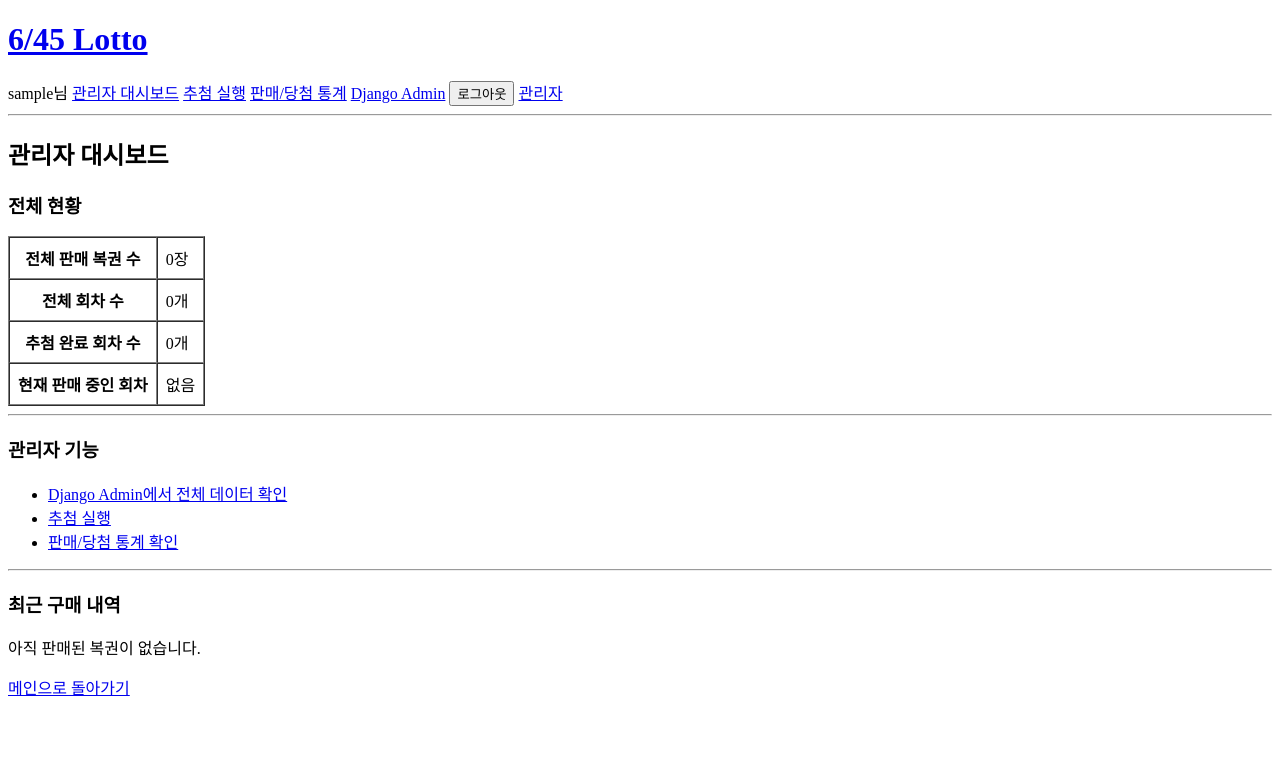
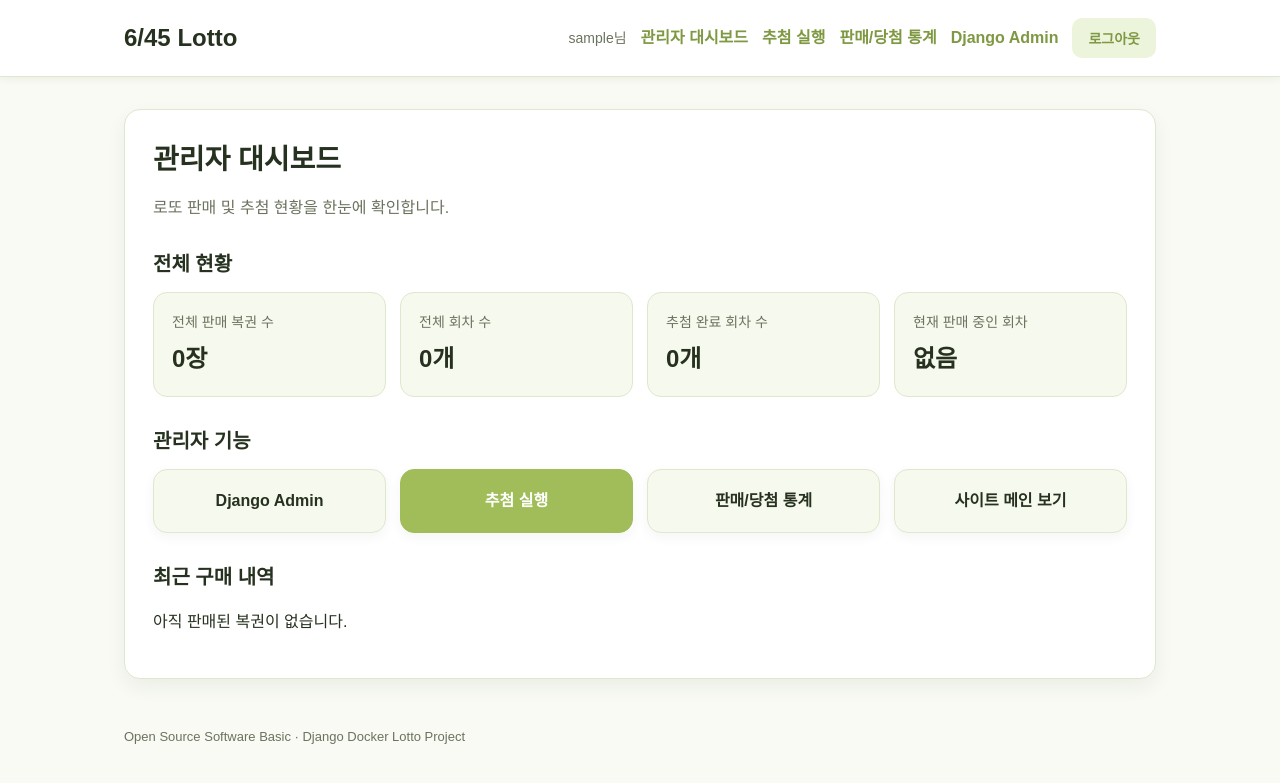
Before and after one commit to johaeunn/django-lotto-site, a Django app: page /admin/dashboard/ in a window 1280 px wide. Shown: the top 783 px of the page. Run offline with Django 5.2, Linux system fonts and the light colour scheme; the visitor is signed in with stand-in values (Sample User, id 1); data comes from the database, SQL or seed files in the repository; data that the repository does not hold is empty.

Commit message:
feat: UI 개선 및 관리자 로그인 리다이렉트 추가

```diff
--- a/config/urls.py
+++ b/config/urls.py
@@ -11,6 +11,9 @@ urlpatterns = [
 
     path("admin/", admin.site.urls),
 
+    # 기본 login 대신 커스텀 로그인 view를 사용
+    path("login/", lotto_views.CustomLoginView.as_view(), name="login"),
+
     # Django 기본 로그인/로그아웃 URL
     path("", include("django.contrib.auth.urls")),
 
--- /dev/null
+++ b/lotto/static/lotto/css/style.css
@@ -0,0 +1,348 @@
+:root {
+    --primary: #a1bd5a;
+    --primary-dark: #7f9842;
+    --primary-light: #edf4dc;
+    --primary-soft: #f6f9ee;
+    --text-main: #26321f;
+    --text-muted: #6b735f;
+    --border: #dfe7cc;
+    --background: #f8faf3;
+    --card: #ffffff;
+    --danger: #d9534f;
+}
+
+* {
+    box-sizing: border-box;
+}
+
+body {
+    margin: 0;
+    background-color: var(--background);
+    color: var(--text-main);
+    font-family: Arial, "Noto Sans KR", sans-serif;
+    line-height: 1.6;
+}
+
+a {
+    color: var(--primary-dark);
+    text-decoration: none;
+    font-weight: 600;
+}
+
+a:hover {
+    text-decoration: underline;
+}
+
+.site-header {
+    background-color: var(--card);
+    border-bottom: 1px solid var(--border);
+    box-shadow: 0 2px 8px rgba(38, 50, 31, 0.06);
+}
+
+.header-inner {
+    max-width: 1080px;
+    margin: 0 auto;
+    padding: 18px 24px;
+    display: flex;
+    align-items: center;
+    justify-content: space-between;
+    gap: 20px;
+}
+
+.logo {
+    color: var(--text-main);
+    font-size: 24px;
+    font-weight: 800;
+}
+
+.nav {
+    display: flex;
+    align-items: center;
+    gap: 14px;
+    flex-wrap: wrap;
+}
+
+.nav-user {
+    color: var(--text-muted);
+    font-size: 14px;
+}
+
+.container {
+    max-width: 1080px;
+    margin: 32px auto;
+    padding: 0 24px;
+}
+
+.card {
+    background-color: var(--card);
+    border: 1px solid var(--border);
+    border-radius: 16px;
+    padding: 28px;
+    box-shadow: 0 8px 20px rgba(38, 50, 31, 0.06);
+}
+
+.page-title {
+    margin: 0 0 12px;
+    font-size: 28px;
+}
+
+.page-description {
+    margin-top: 0;
+    color: var(--text-muted);
+}
+
+.section {
+    margin-top: 28px;
+}
+
+.section-title {
+    margin-bottom: 12px;
+    font-size: 20px;
+}
+
+.button,
+.button-secondary,
+.button-outline,
+button {
+    display: inline-block;
+    border: none;
+    border-radius: 10px;
+    padding: 10px 16px;
+    background-color: var(--primary);
+    color: #ffffff;
+    font-size: 14px;
+    font-weight: 700;
+    cursor: pointer;
+}
+
+.button:hover,
+.button-secondary:hover,
+.button-outline:hover,
+button:hover {
+    background-color: var(--primary-dark);
+    text-decoration: none;
+}
+
+.button-secondary {
+    background-color: var(--primary-light);
+    color: var(--primary-dark);
+}
+
+.button-secondary:hover {
+    background-color: #dfecc2;
+    color: var(--primary-dark);
+}
+
+.button-outline {
+    background-color: #ffffff;
+    color: var(--primary-dark);
+    border: 1px solid var(--primary);
+}
+
+.button-outline:hover {
+    background-color: var(--primary-soft);
+    color: var(--primary-dark);
+}
+
+.inline-form {
+    display: inline;
+}
+
+.link-row {
+    display: flex;
+    gap: 10px;
+    flex-wrap: wrap;
+    margin: 16px 0;
+}
+
+.table-wrap {
+    width: 100%;
+    overflow-x: auto;
+}
+
+table {
+    width: 100%;
+    border-collapse: collapse;
+    background-color: #ffffff;
+    border: 1px solid var(--border);
+    border-radius: 12px;
+    overflow: hidden;
+}
+
+th,
+td {
+    padding: 12px 14px;
+    border-bottom: 1px solid var(--border);
+    text-align: left;
+    vertical-align: middle;
+}
+
+th {
+    background-color: var(--primary-light);
+    color: var(--text-main);
+    font-weight: 700;
+}
+
+tr:last-child td {
+    border-bottom: none;
+}
+
+input[type="text"],
+input[type="password"],
+input[type="email"] {
+    width: 100%;
+    max-width: 420px;
+    padding: 10px 12px;
+    border: 1px solid var(--border);
+    border-radius: 10px;
+    background-color: #ffffff;
+    font-size: 14px;
+}
+
+input:focus {
+    outline: 2px solid var(--primary-light);
+    border-color: var(--primary);
+}
+
+.help-text,
+small {
+    color: var(--text-muted);
+}
+
+.error,
+.errorlist {
+    color: var(--danger);
+}
+
+.status-badge {
+    display: inline-block;
+    border-radius: 999px;
+    padding: 4px 10px;
+    background-color: var(--primary-light);
+    color: var(--primary-dark);
+    font-size: 13px;
+    font-weight: 700;
+}
+
+.status-muted {
+    background-color: #eeeeee;
+    color: #666666;
+}
+
+.stat-grid {
+    display: grid;
+    grid-template-columns: repeat(auto-fit, minmax(180px, 1fr));
+    gap: 14px;
+}
+
+.stat-card {
+    padding: 18px;
+    border: 1px solid var(--border);
+    border-radius: 14px;
+    background-color: var(--primary-soft);
+}
+
+.stat-label {
+    margin: 0;
+    color: var(--text-muted);
+    font-size: 14px;
+}
+
+.stat-value {
+    margin: 6px 0 0;
+    font-size: 24px;
+    font-weight: 800;
+}
+
+.lotto-number-board {
+    display: grid;
+    grid-template-columns: repeat(9, 44px);
+    gap: 8px;
+    margin: 16px 0;
+}
+
+.lotto-number-button {
+    width: 44px;
+    height: 44px;
+    padding: 0;
+    border: 1px solid var(--border);
+    border-radius: 50%;
+    background-color: #ffffff;
+    color: var(--text-main);
+    cursor: pointer;
+    font-weight: 700;
+}
+
+.lotto-number-button.selected {
+    background-color: var(--primary);
+    color: #ffffff;
+    border-color: var(--primary);
+}
+
+.lotto-number-button:disabled {
+    background-color: #eeeeee;
+    color: #999999;
+    cursor: not-allowed;
+}
+
+.footer {
+    max-width: 1080px;
+    margin: 48px auto 24px;
+    padding: 0 24px;
+    color: var(--text-muted);
+    font-size: 13px;
+}
+
+@media (max-width: 640px) {
+    .header-inner {
+        align-items: flex-start;
+        flex-direction: column;
+    }
+
+    .container {
+        margin-top: 20px;
+    }
+
+    .card {
+        padding: 20px;
+    }
+
+    .lotto-number-board {
+        grid-template-columns: repeat(5, 44px);
+    }
+}
+
+.admin-action-grid {
+    display: grid;
+    grid-template-columns: repeat(auto-fit, minmax(180px, 1fr));
+    gap: 14px;
+}
+
+.admin-action-button {
+    display: block;
+    padding: 18px 20px;
+    border: 1px solid var(--border);
+    border-radius: 14px;
+    background-color: var(--primary-soft);
+    color: var(--text-main);
+    font-weight: 800;
+    text-align: center;
+    box-shadow: 0 4px 12px rgba(38, 50, 31, 0.05);
+}
+
+.admin-action-button:hover {
+    background-color: var(--primary-light);
+    color: var(--primary-dark);
+    text-decoration: none;
+}
+
+.admin-action-button.primary {
+    background-color: var(--primary);
+    color: #ffffff;
+    border-color: var(--primary);
+}
+
+.admin-action-button.primary:hover {
+    background-color: var(--primary-dark);
+    color: #ffffff;
+}
--- a/lotto/templates/base.html
+++ b/lotto/templates/base.html
@@ -1,42 +1,53 @@
+{% load static %}
+
 <!DOCTYPE html>
 <html lang="ko">
 <head>
     <meta charset="UTF-8">
     <title>6/45 Lotto</title>
+    <link rel="stylesheet" href="{% static 'lotto/css/style.css' %}">
 </head>
 <body>
-    <header>
-        <h1><a href="{% url 'lotto:home' %}">6/45 Lotto</a></h1>
+    <header class="site-header">
+        <div class="header-inner">
+            <a class="logo" href="{% url 'lotto:home' %}">6/45 Lotto</a>
 
-        <nav>
+            <nav class="nav">
             {% if user.is_authenticated %}
-                <span>{{ user.username }}님</span>
+                <span class="nav-user">{{ user.username }}님</span>
 
                 {% if user.is_staff %}
                     <a href="{% url 'admin_dashboard' %}">관리자 대시보드</a>
                     <a href="{% url 'admin_draw' %}">추첨 실행</a>
                     <a href="{% url 'admin_results' %}">판매/당첨 통계</a>
                     <a href="/admin/">Django Admin</a>
+                {% else %}
+                    <a href="{% url 'lotto:my_tickets' %}">내 구매 내역</a>
+                    <a href="{% url 'lotto:results' %}">당첨 결과</a>
                 {% endif %}
 
-                <form action="{% url 'logout' %}" method="post" style="display:inline;">
+                <!-- 로그아웃은 상태 변경 요청이므로 POST 방식으로 처리한다. -->
+                <form action="{% url 'logout' %}" method="post" class="inline-form">
                     {% csrf_token %}
-                    <button type="submit">로그아웃</button>
+                    <button type="submit" class="button-secondary">로그아웃</button>
                 </form>
             {% else %}
                 <a href="{% url 'login' %}">로그인</a>
-                <a href="{% url 'lotto:signup' %}">회원가입</a>
+                <a href="{% url 'lotto:signup' %}" class="button-secondary">회원가입</a>
             {% endif %}
-
-            <a href="/admin/">관리자</a>
         </nav>
+        </div>
     </header>
 
-    <hr>
+    <main class="container">
+        <div class="card">
+            {% block content %}
+            {% endblock %}
+        </div>
+    </main>
 
-    <main>
-        {% block content %}
-        {% endblock %}
-    </main>
+    <footer class="footer">
+        <p>Open Source Software Basic · Django Docker Lotto Project</p>
+    </footer>
 </body>
 </html>
--- a/lotto/templates/lotto/admin_dashboard.html
+++ b/lotto/templates/lotto/admin_dashboard.html
@@ -1,58 +1,58 @@
 {% extends "base.html" %}
 
 {% block content %}
-    <h2>관리자 대시보드</h2>
+    <h2 class="page-title">관리자 대시보드</h2>
+    <p class="page-description">로또 판매 및 추첨 현황을 한눈에 확인합니다.</p>
 
-    <section>
-        <h3>전체 현황</h3>
+    <section class="section">
+        <h3 class="section-title">전체 현황</h3>
 
-        <table border="1" cellpadding="8" cellspacing="0">
-            <tbody>
-                <tr>
-                    <th>전체 판매 복권 수</th>
-                    <td>{{ total_ticket_count }}장</td>
-                </tr>
-                <tr>
-                    <th>전체 회차 수</th>
-                    <td>{{ total_round_count }}개</td>
-                </tr>
-                <tr>
-                    <th>추첨 완료 회차 수</th>
-                    <td>{{ drawn_round_count }}개</td>
-                </tr>
-                <tr>
-                    <th>현재 판매 중인 회차</th>
-                    <td>
+        <div class="stat-grid">
+            <div class="stat-card">
+                <p class="stat-label">전체 판매 복권 수</p>
+                <p class="stat-value">{{ total_ticket_count }}장</p>
+            </div>
+
+            <div class="stat-card">
+                <p class="stat-label">전체 회차 수</p>
+                <p class="stat-value">{{ total_round_count }}개</p>
+            </div>
+
+            <div class="stat-card">
+                <p class="stat-label">추첨 완료 회차 수</p>
+                <p class="stat-value">{{ drawn_round_count }}개</p>
+            </div>
+
+            <div class="stat-card">
+                <p class="stat-label">현재 판매 중인 회차</p>
+                <p class="stat-value">
                     {% if current_round %}
                         {{ current_round.round_number }}회차
                     {% else %}
                         없음
                     {% endif %}
-                    </td>
-                </tr>
-            </tbody>
-        </table>
+                </p>
+            </div>
+        </div>
     </section>
 
-    <hr>
+    <section class="section">
+        <h3 class="section-title">관리자 기능</h3>
 
-    <section>
-        <h3>관리자 기능</h3>
-
-        <ul>
-            <li><a href="/admin/">Django Admin에서 전체 데이터 확인</a></li>
-            <li><a href="{% url 'admin_draw' %}">추첨 실행</a></li>
-            <li><a href="{% url 'admin_results' %}">판매/당첨 통계 확인</a></li>
-        </ul>
+        <div class="admin-action-grid">
+            <a class="admin-action-button" href="/admin/">Django Admin</a>
+            <a class="admin-action-button primary" href="{% url 'admin_draw' %}">추첨 실행</a>
+            <a class="admin-action-button" href="{% url 'admin_results' %}">판매/당첨 통계</a>
+            <a class="admin-action-button" href="{% url 'lotto:home' %}">사이트 메인 보기</a>
+        </div>
     </section>
 
-    <hr>
-
-    <section>
-        <h3>최근 구매 내역</h3>
+    <section class="section">
+        <h3 class="section-title">최근 구매 내역</h3>
 
         {% if recent_tickets %}
-            <table border="1" cellpadding="8" cellspacing="0">
+            <div class="table-wrap">
+                <table>
                     <thead>
                         <tr>
                             <th>구매자</th>
@@ -74,12 +74,9 @@
                         {% endfor %}
                     </tbody>
                 </table>
+            </div>
         {% else %}
             <p>아직 판매된 복권이 없습니다.</p>
         {% endif %}
     </section>
-
-    <p>
-        <a href="{% url 'lotto:home' %}">메인으로 돌아가기</a>
-    </p>
 {% endblock %}
--- a/lotto/templates/lotto/admin_results.html
+++ b/lotto/templates/lotto/admin_results.html
@@ -26,7 +26,8 @@
         <h3>회차별 통계</h3>
 
         {% if round_statistics %}
-            <table border="1" cellpadding="8" cellspacing="0">
+            <div class="table-wrap">
+                <table>
                     <thead>
                         <tr>
                             <th>회차</th>
@@ -87,6 +88,7 @@
                         {% endfor %}
                     </tbody>
                 </table>
+            </div>
         {% else %}
             <p>아직 생성된 회차가 없습니다.</p>
         {% endif %}
--- a/lotto/templates/lotto/my_tickets.html
+++ b/lotto/templates/lotto/my_tickets.html
@@ -4,7 +4,8 @@
     <h2>내 구매 내역</h2>
 
     {% if tickets %}
-        <table border="1" cellpadding="8" cellspacing="0">
+        <div class="table-wrap">
+            <table>
                 <thead>
                     <tr>
                         <th>회차</th>
@@ -38,6 +39,7 @@
                     {% endfor %}
                 </tbody>
             </table>
+        </div>
     {% else %}
         <p>아직 구매한 로또가 없습니다.</p>
     {% endif %}
--- a/lotto/templates/lotto/results.html
+++ b/lotto/templates/lotto/results.html
@@ -6,7 +6,8 @@
     <p>추첨이 완료된 복권의 당첨 결과만 표시합니다.</p>
 
     {% if tickets %}
-        <table border="1" cellpadding="8" cellspacing="0">
+        <div class="table-wrap">
+            <table>
                 <thead>
                     <tr>
                         <th>회차</th>
@@ -39,6 +40,7 @@
                     {% endfor %}
                 </tbody>
             </table>
+        </div>
     {% else %}
         <p>아직 추첨이 완료된 복권이 없습니다.</p>
     {% endif %}
--- a/lotto/templates/lotto/signup.html
+++ b/lotto/templates/lotto/signup.html
@@ -1,7 +1,7 @@
 {% extends "base.html" %}
 
 {% block content %}
-    <h2>회원가입</h2>
+    <h2 class="page-title">회원가입</h2>
 
     <form method="post">
         {% csrf_token %}
--- a/lotto/templates/registration/login.html
+++ b/lotto/templates/registration/login.html
@@ -1,7 +1,7 @@
 {% extends "base.html" %}
 
 {% block content %}
-    <h2>로그인</h2>
+    <h2 class="page-title">로그인</h2>
 
     {% if form.errors %}
         <p style="color: red;">아이디 또는 비밀번호가 올바르지 않습니다.</p>
--- a/lotto/views.py
+++ b/lotto/views.py
@@ -3,6 +3,7 @@ from django.contrib.auth.decorators import login_required
 from django.contrib.auth.forms import UserCreationForm
 from django.shortcuts import redirect, render
 from django.contrib.admin.views.decorators import staff_member_required
+from django.contrib.auth.views import LoginView
 
 from .forms import ManualLottoPurchaseForm
 from .models import Ticket
@@ -20,6 +21,18 @@ from .services import (
 
 def home(request):
     return render(request, "lotto/home.html")
+
+
+class CustomLoginView(LoginView):
+    """사용자 유형에 따라 로그인 후 이동할 페이지를 다르게 설정"""
+
+    template_name = "registration/login.html"
+
+    def get_success_url(self):
+        if self.request.user.is_staff:
+            return "/admin/dashboard/"
+
+        return "/"
 
 
 def signup(request):
```
Also changed, not shown: lotto/templates/lotto/buy_manual.html (+8 -43 lines), lotto/templates/lotto/home.html (+46 -22 lines). Lines whose indentation alone changed are shown as unchanged.
